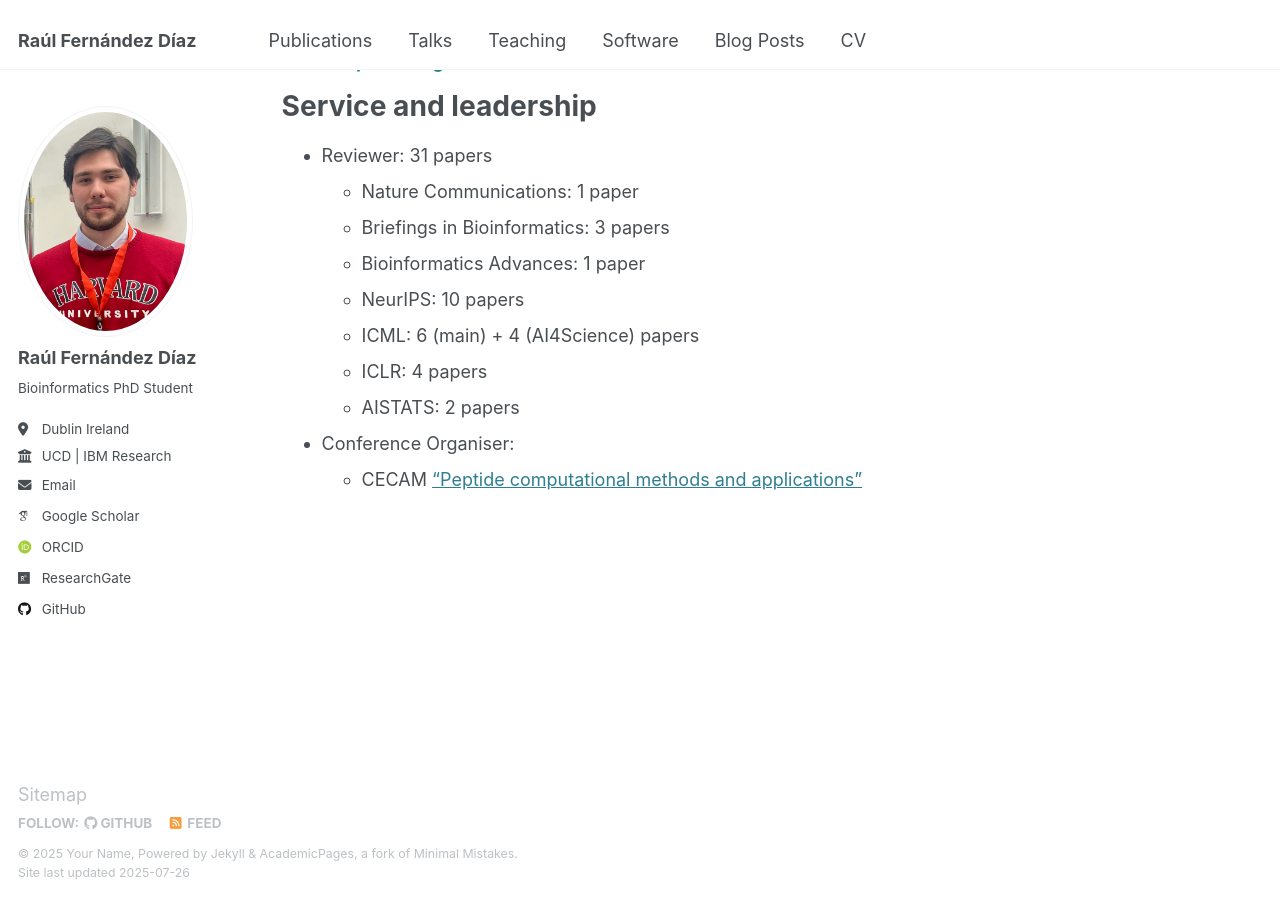
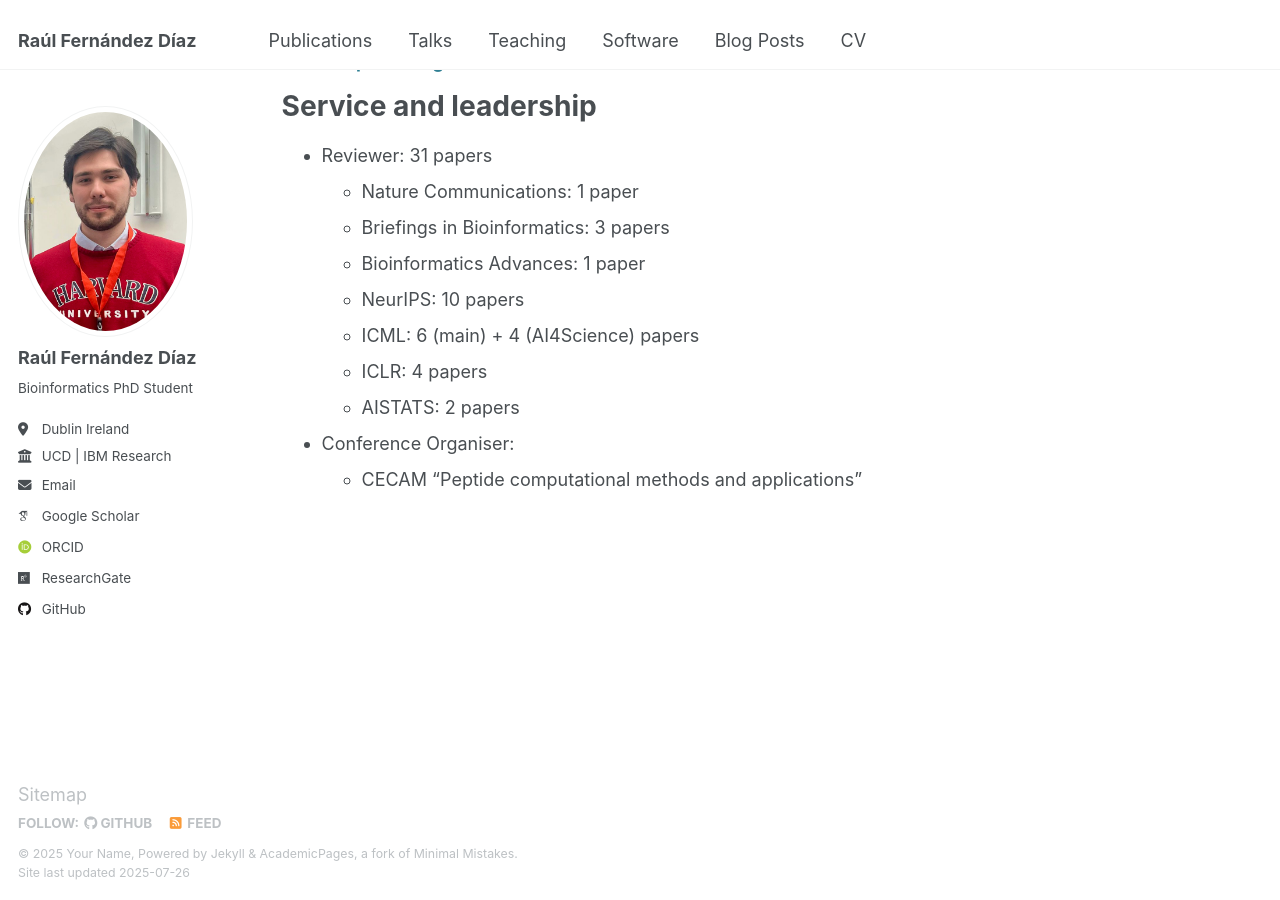
Before and after one commit to RaulFD-creator/RaulFD-creator.github.io, a Jekyll site: the page built from _pages/cv.md, in a window 1280 px wide and 900 px high, scrolled down 2579 px. Built offline with Jekyll 4.4.1, drawn with Linux system fonts in a browser that asks for light colours; some web fonts are replaced; part of the change alters nothing that is shown.

```diff
--- a/_pages/cv.md
+++ b/_pages/cv.md
@@ -83,4 +83,4 @@ Service and leadership
   * AISTATS: 2 papers
 
 * Conference Organiser:
-  * CECAM ["Peptide computational methods and applications"](cecam.org/workshop-details/peptide-computational-methods-and-applications-1425)
+  * CECAM "Peptide computational methods and applications"
```
